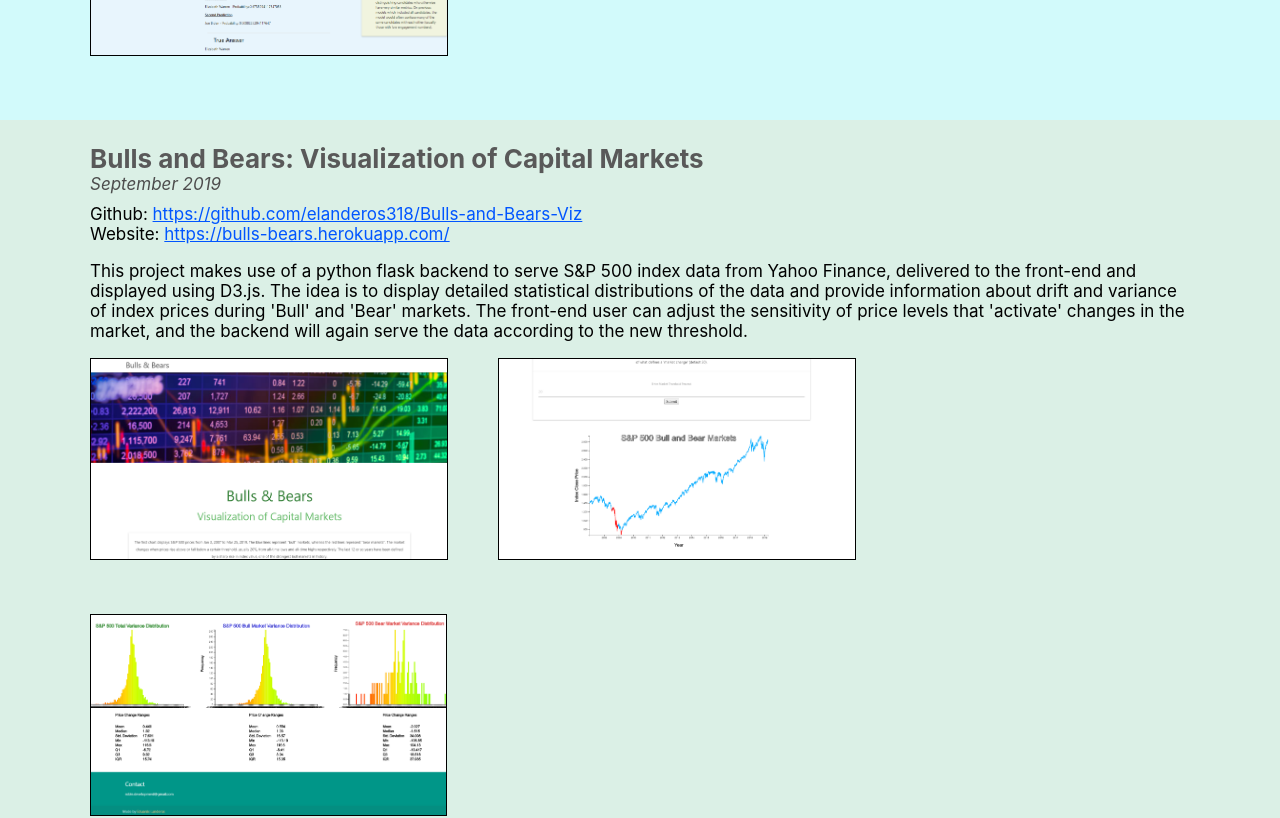
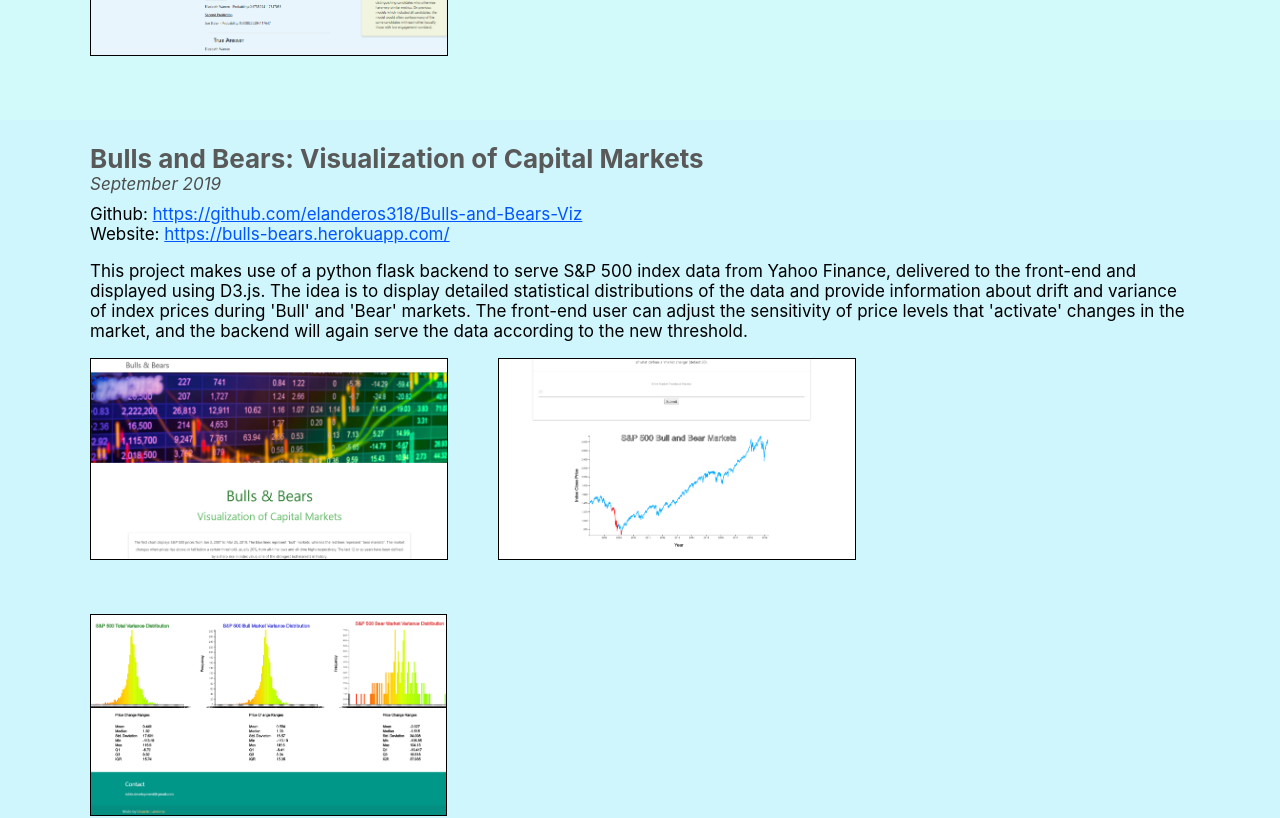
Before and after one commit to elanderos318/portfolio-website, a React (Create React App) app: page / in a window 1280 px wide. Shown: the part 2080-2898 px from the top of the page. Built offline with nearby package versions, Linux system fonts and the light colour scheme.

Commit message:
Added alternating colors between sections

```diff
--- a/src/App.css
+++ b/src/App.css
@@ -711,7 +711,10 @@ a {
 }
 
 .job-odd {
-  background-color: #d2fafb;
+  /* background-color: #d2fafb; */
+
+  background-color: hsl(189deg, 90%, 90%);
+
 
   /* background-color: hsl(150deg, 40%, 90%); */
 }
@@ -1192,7 +1195,7 @@ a {
 .project-odd {
   /* background-color: #d2fafb; */
 
-  background-color: hsl(150deg, 40%, 90%);
+  background-color: hsl(189deg, 90%, 90%);
 }
 
 .project-content {
```
